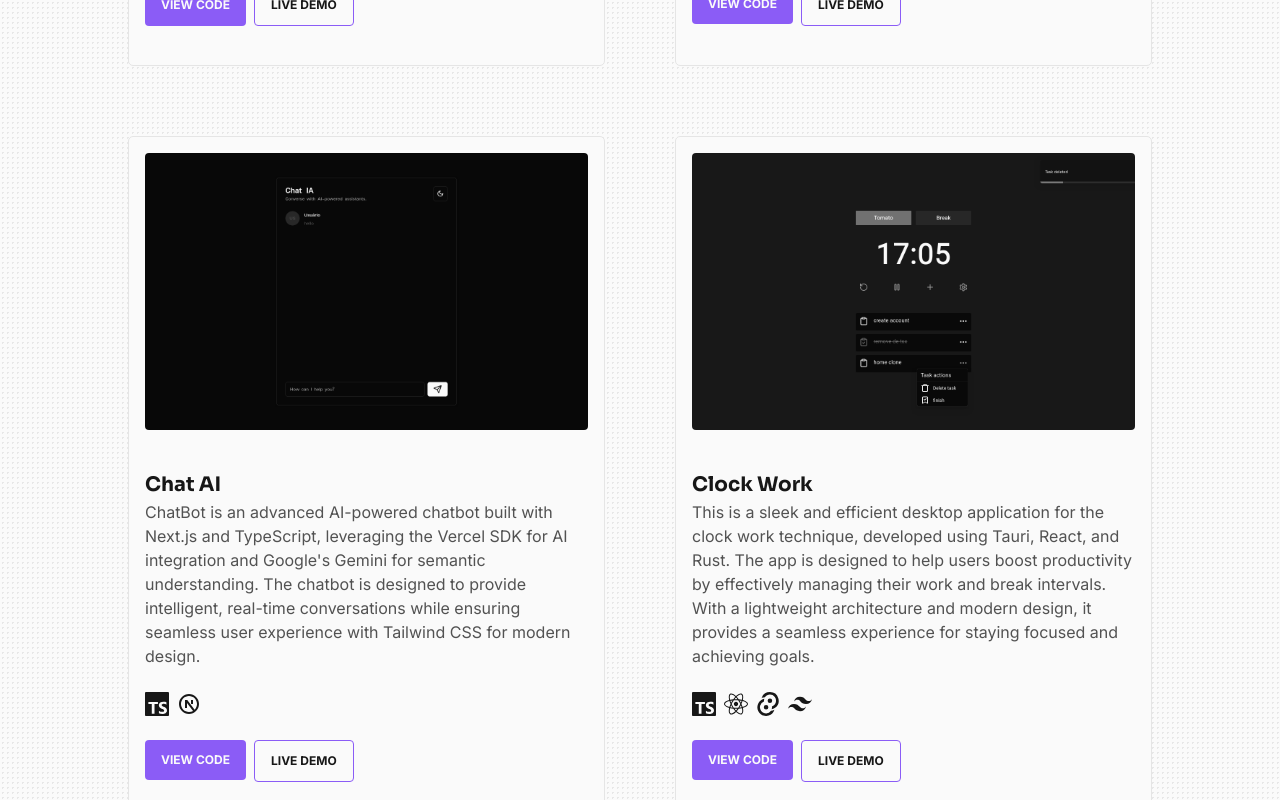
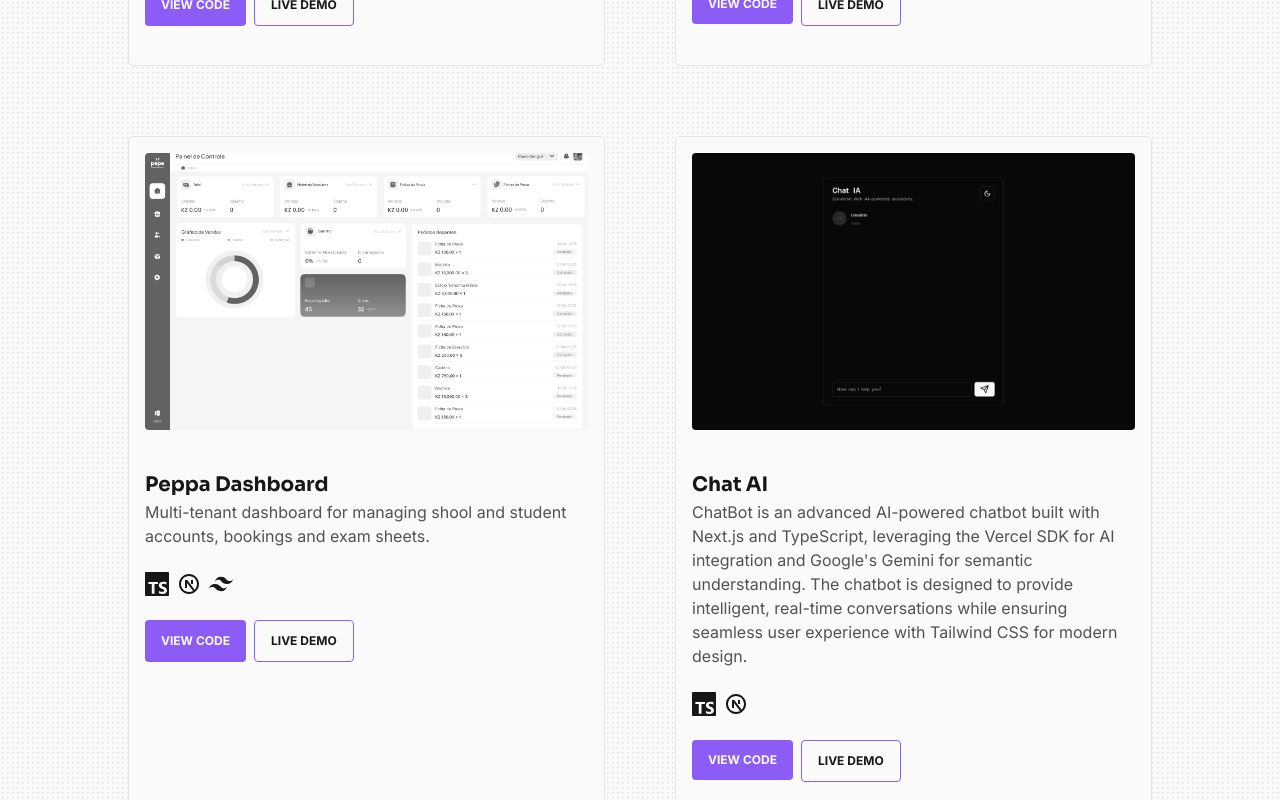
Before and after one commit to Adao-Angelo/personal-portfolio, a Next.js app: page / in a window 1280 px wide. Shown: the part 2320-3120 px from the top of the page. Built offline with nearby package versions, Linux system fonts and the light colour scheme.

Commit message:
add atm project

```diff
--- a/src/components/Projects/Projects.tsx
+++ b/src/components/Projects/Projects.tsx
@@ -124,6 +124,30 @@ export default function Projects() {
         </Project.Actions>
       </Project.Root>
       <Project.Root>
+        <Project.Image src="/projects/peppa.png" alt="Project Image" />
+        <Project.Content
+          title="Peppa Dashboard"
+          description="Multi-tenant dashboard for managing shool and student accounts, bookings and exam sheets."
+        />
+        <Project.Technologies>
+          <SiTypescript size={24} />
+          <RiNextjsLine size={24} />
+          <SiTailwindcss size={24} />
+        </Project.Technologies>
+        <Project.Actions>
+          <Button
+            onClick={() => {
+              notify("this project is private");
+            }}
+          >
+            VIEW CODE
+          </Button>
+          <Link href="https://peppa-dashboard.netlify.app/" target="_blank">
+            <Button state="outline">LIVE DEMO</Button>
+          </Link>
+        </Project.Actions>
+      </Project.Root>
+      <Project.Root>
         <Project.Image src="projects/chat-ai.png" alt="Project Image" />
         <Project.Content
           title="Chat AI "
```
Also changed, not shown: public/projects/peppa.png (added).
